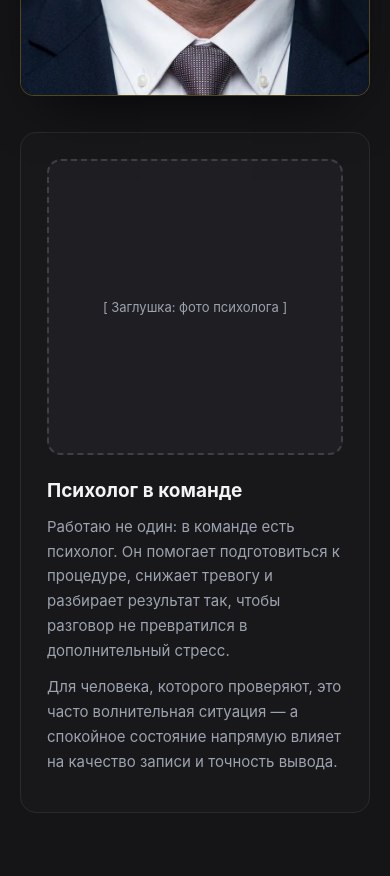
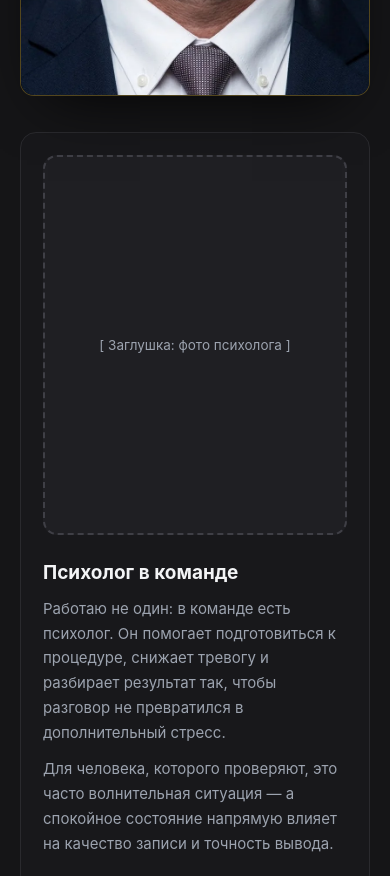
Before and after one commit to MozaiKaXL/shpak-poligraf, a plain HTML site: page index.html in a window 390 px wide. Shown: the part 4880-5756 px from the top of the page. Drawn offline with Linux system fonts and the light colour scheme.

Commit message:
Psixolog index.html

```diff
--- a/index.html
+++ b/index.html
@@ -553,9 +553,12 @@
     /* ---------- Психолог в команде ---------- */
     .team-card {
       margin-top: 36px;
-      grid-template-columns: 240px 1fr;
+      grid-template-columns: 360px 1fr;
+      gap: 32px;
+      align-items: center;
+      padding: 28px;
     }
-    .team-card .stub { aspect-ratio: 1 / 1; }
+    .team-card .stub { aspect-ratio: 4 / 5; font-size: 13.5px; }
     .team-card p + p { margin-top: 10px; }
 
     /* ---------- Документы ---------- */
@@ -656,6 +659,8 @@
     @media (max-width: 900px) {
       .contact-grid { grid-template-columns: 1fr; }
       .equipment { grid-template-columns: 1fr; gap: 20px; }
+      .team-card { gap: 22px; padding: 22px; }
+      .team-card .stub { max-width: 320px; }
     }
 
     @media (max-width: 768px) {
@@ -1119,12 +1124,4 @@
         }
       } catch (err) {
         console.error(err);
-        setStatus('Ошибка отправки. Попробуйте позже или позвоните по телефону.', 'err');
-      } finally {
-        btn.disabled = false;
-        btn.textContent = 'Отправить заявку';
-      }
-    });
-  </script>
-</body>
-</html>
+        setStatus('Ошибка отправки. Попробуйте позже
```
